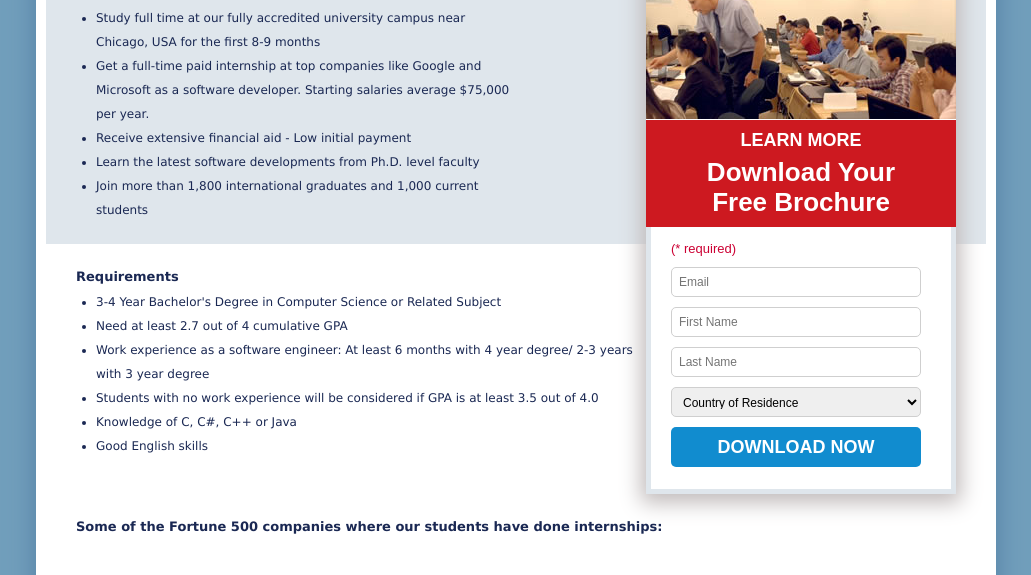
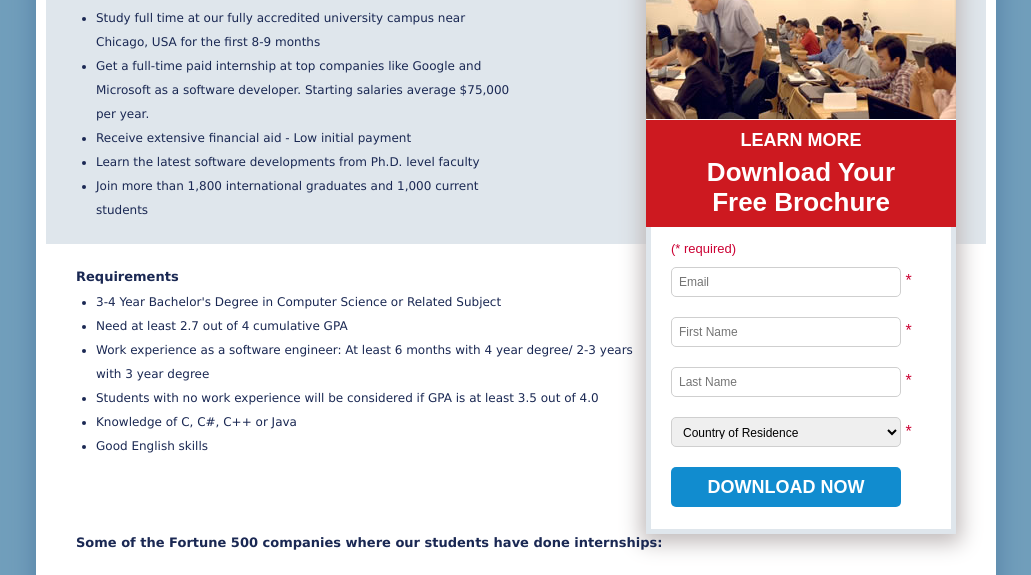
Before and after one commit to KseniiaShevchenko/Education_page, a plain HTML site: page index.html in a window 1280 px wide. Shown: the part 175-750 px from the top of the page, without its empty margins (124-1155 px from the left). Drawn offline with Linux system fonts and the light colour scheme; files whose address does not match are found by name.

Commit message:
Form was fixed

```diff
--- a/css/style.css
+++ b/css/style.css
@@ -185,10 +185,10 @@ form span {
 }
 
 form input, form a, select {
-    display: block;
+    display: inline-block;
     margin: 10px 0;
     padding: 7px;
-    width: 250px;
+    width: 230px;
     height: 30px;
     border: #cfcfcf solid 1px;
     border-radius: 5px;
@@ -207,7 +207,7 @@ form a {
     line-height: 27px;
 }
 
-form input::after {
+.inputs p::after {
     content: "*";
     display: inline;
     color: #C03;
@@ -298,3 +298,17 @@ footer a, footer p {
     text-decoration: none;
     text-align: center;
 }
+
+
+@media screen and (max-width: 320px) {
+
+    .container {
+        width: 100%;
+    }
+
+    .first, .second, .third, .fourth, form {
+        width: 98%;
+        margin: 2%;
+    }
+
+}
--- a/index.html
+++ b/index.html
@@ -72,15 +72,19 @@
 
 						<div class="inputs">
 
+								<p>
+									<input type="email" placeholder="Email">
+								</p>
 
-								<input type="email" placeholder="Email">
+								<p>
+									<input type="text" placeholder="First Name">
+								</p>
 
+								<p>
+									<input type="text" placeholder="Last Name">
+								</p>
 
-								<input type="text" placeholder="First Name">
-
-								<input type="text" placeholder="Last Name">
-
-
+								<p>
 									<select name="#" id="#">
 										<option value="#">Country of Residence</option>
 										<option value="Ukraine">Ukraine</option>
@@ -89,6 +93,7 @@
 										<option value="Australia">Australia</option>
 										<option value="Hungary">Hungary</option>
 									</select>
+								</p>
 
 
 								<a href="#">DOWNLOAD NOW</a>
```
Lines whose indentation alone changed are shown as unchanged.
